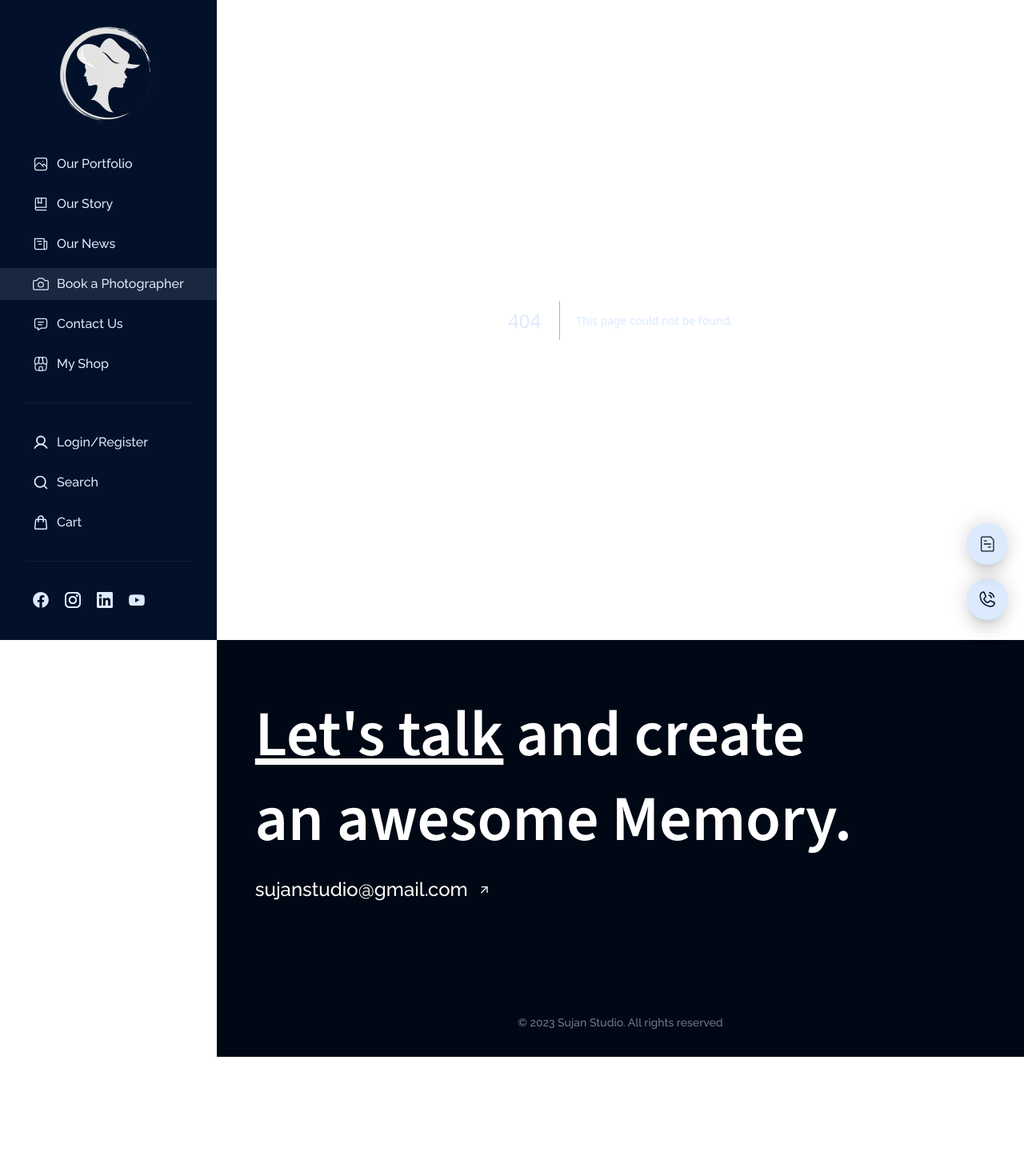
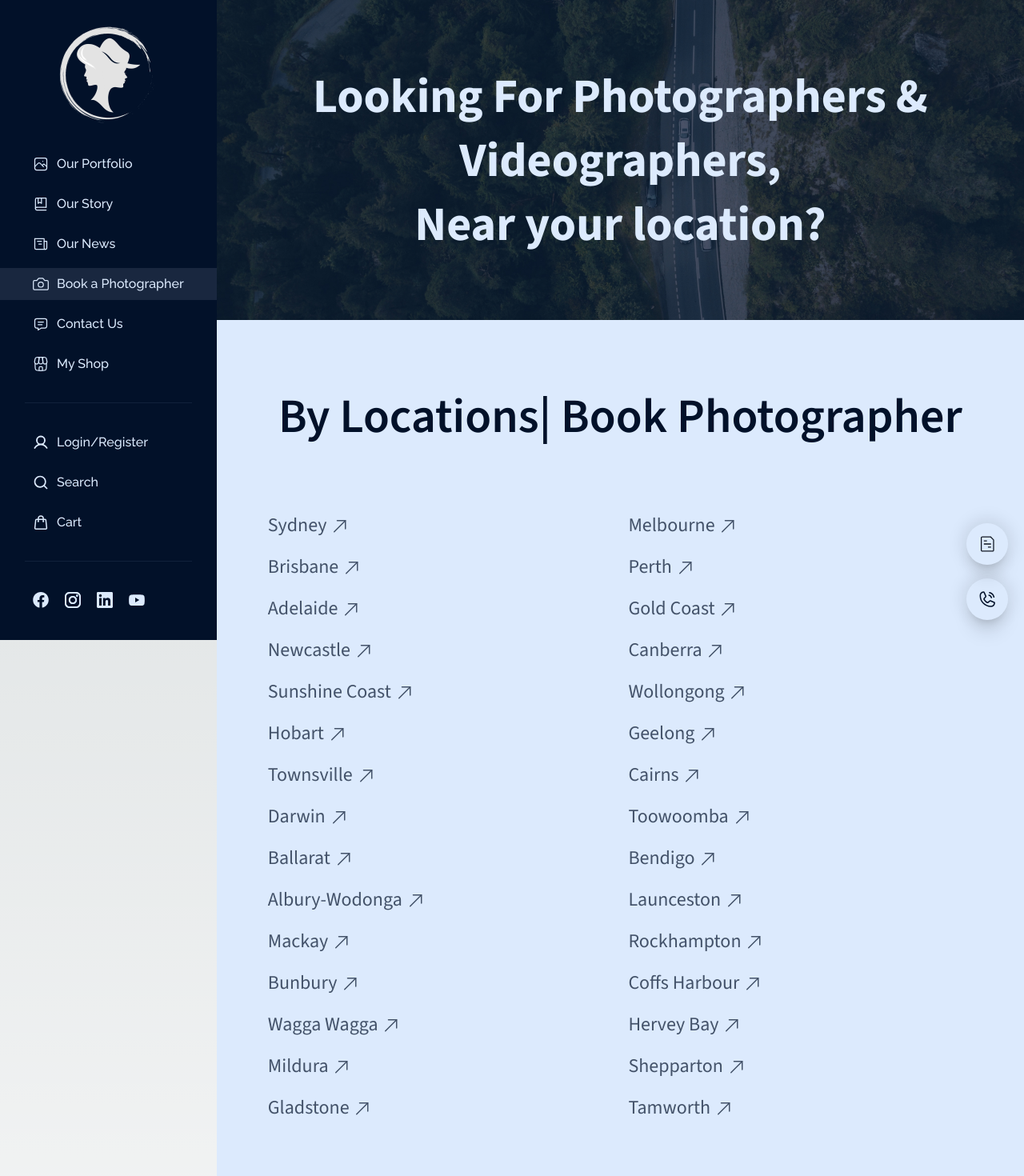
Before and after one commit to vattevaii/sujan-studio, a Next.js app: page /book-photographer in a window 1280 px wide. Before the commit this address had no page. Shown: the top 1470 px of the page at 80% size. Before the commit the page ends 1321 px from the top, so only its background shows below. Built offline with nearby package versions, Linux system fonts and the light colour scheme; what tailwindcss-touch would draw is missing.

Commit message:
feat: location list page

```diff
--- a/src/components/LocationCard.tsx
+++ b/src/components/LocationCard.tsx
@@ -1,3 +1,5 @@
+import Link from "next/link";
+
 export type LocationItem = {
   locationName: string;
   address: string;
@@ -10,7 +12,12 @@
 
   return (
     <div className="flex flex-col items-start gap-4 text-left">
-      <div className="font-semibold text-11xl xl:text-21xl">{locationName}</div>
+      <Link
+        href={"/" + locationName.split(" ").join("-").toLowerCase()}
+        className="font-semibold text-11xl xl:text-21xl hover:underline decoration-2 transition-all"
+      >
+        {locationName}
+      </Link>
       <div className="text-xl xl:text-5xl font-raleway">
         <p>{address}</p>
         <p>
--- /dev/null
+++ b/src/pages/[location]/index.tsx
@@ -0,0 +1,191 @@
+import { LocationItem } from "@/components/LocationCard";
+import { GetStaticPaths, GetStaticProps, InferGetStaticPropsType } from "next";
+import Head from "next/head";
+import Image from "next/image";
+import Link from "next/link";
+import * as React from "react";
+
+interface ILocationPageProps {}
+export const getStaticPaths = (async () => {
+  return {
+    paths: [
+      {
+        params: {
+          location: "south-australia",
+        },
+      }, // See the "paths" section below
+      {
+        params: {
+          location: "victoria",
+        },
+      }, // See the "paths" section below
+      {
+        params: {
+          location: "new-south-wales",
+        },
+      }, // See the "paths" section below
+      {
+        params: {
+          location: "queensland",
+        },
+      }, // See the "paths" section below
+    ],
+    fallback: true, // false or "blocking"
+  };
+}) satisfies GetStaticPaths;
+
+export const getStaticProps = (async (context) => {
+  //   const res = await fetch("https://api.github.com/repos/vercel/next.js");
+  //   const repo = await res.json();
+  const location = context.params?.location as string;
+  if (!location)
+    return {
+      notFound: true,
+    };
+  return {
+    props: {
+      mainLocation: location
+        .split("-")
+        .reduce((p, c) => p + " " + c[0].toUpperCase() + c.slice(1), ""),
+      sublocations: [
+        "Sydney",
+        "Melbourne",
+        "Brisbane",
+        "Perth",
+        "Adelaide",
+        "Gold Coast",
+        "Newcastle",
+        "Canberra",
+        "Sunshine Coast",
+        "Wollongong",
+        "Hobart",
+        "Geelong",
+        "Townsville",
+        "Cairns",
+        "Darwin",
+        "Toowoomba",
+        "Ballarat",
+        "Bendigo",
+        "Albury-Wodonga",
+        "Launceston",
+        "Mackay",
+        "Rockhampton",
+        "Bunbury",
+        "Coffs Harbour",
+        "Wagga Wagga",
+        "Hervey Bay",
+        "Mildura",
+        "Shepparton",
+        "Gladstone",
+        "Tamworth",
+      ],
+      locations: [
+        {
+          locationName: "South Australia",
+          address: "97 Marian Road",
+          city: "Firle, South Australia",
+          postalCode: "5070",
+          phoneNumber: "08-7092-3531",
+        },
+        {
+          locationName: "Victoria",
+          address: "178 Boundary Road",
+          city: "Pasco Vale, Vic",
+          postalCode: "3044",
+          phoneNumber: "08-8427-1817",
+        },
+        {
+          locationName: "New South Wales",
+          address: "5/34-36 Princes Hwy",
+          city: "Kogarah NSW",
+          postalCode: "2217",
+          phoneNumber: "08-8427-1817",
+        },
+        {
+          locationName: "Queensland",
+          address: "195 Days Road",
+          city: "Grange QLD",
+          postalCode: "4051",
+          phoneNumber: "08-8427-1817",
+        },
+      ],
+    },
+  };
+}) satisfies GetStaticProps<{
+  locations: LocationItem[];
+  mainLocation: string;
+  sublocations: string[];
+}>;
+
+const LocationPage: React.FunctionComponent<
+  InferGetStaticPropsType<typeof getStaticProps>
+> = (props) => {
+  const { locations, mainLocation, sublocations } = props;
+  return (
+    <>
+      <Head>
+        <meta
+          name="google-site-verification"
+          content="f_68tqeL-mLzXjKfyyXJpWikq44fXRXbgmcKhvqKj4s"
+        />
+        <title>{mainLocation} | Sujan Studio</title>
+        <meta
+          name="description"
+          content="Discover Sujan Studio, your trusted source for professional photography services in Adelaide, South Australia, and beyond. We serve various locations, including South Australia, Victoria, New South Wales, and Queensland. Contact us today for captivating moments captured."
+        />
+      </Head>
+      <section id="banner" className="relative banner text-center">
+        <Image
+          priority={true}
+          width={100}
+          height={400}
+          className="absolute top-0 -z-[1] w-full h-full object-cover"
+          alt=""
+          src="/jpegs/mainSection.jpg"
+        />
+        <div className="flex flex-col items-center min-h-[50vh] w-full px-[5vw] py-[1vh] lg:px-[100px] lg:py-[10px]">
+          <div className="flex-1 flex flex-col justify-center text-21xl font-source-sans-3 font-bold lg:text-41xl">
+            <h1>
+              <b>
+                Looking For Photographers&nbsp;& Videographers,
+                Near&nbsp;your&nbsp;location?
+              </b>
+            </h1>
+          </div>
+        </div>
+      </section>
+      <section
+        id="locations"
+        className="bg-light-grey text-project-100 px-10 xl:px-16 py-20"
+      >
+        <h2 className="mx-auto w-fit text-21xl lg:text-41xl font-semibold pb-20">
+          By Locations|{mainLocation}
+        </h2>
+        <div className="grid grid-cols-[repeat(auto-fill,minmax(max(300px,calc(100px+13vw)),1fr))] gap-5 text-project-200 text-5xl">
+          {sublocations.map((loc) => (
+            <Link href={"/"} className="hover:underline">
+              {loc}{" "}
+              <svg
+                className="w-4 h-4 lg:w-6 lg:h-6 inline"
+                viewBox="0 0 24 24"
+                fill="none"
+                xmlns="http://www.w3.org/2000/svg"
+              >
+                <path
+                  d="M4.7486 19.4999C4.93859 19.4999 5.12859 19.4299 5.27859 19.2799L19.2786 5.27994C19.5686 4.98994 19.5686 4.50994 19.2786 4.21994C18.9886 3.92994 18.5086 3.92994 18.2186 4.21994L4.2186 18.2199C3.9286 18.5099 3.9286 18.9899 4.2186 19.2799C4.3686 19.4299 4.5586 19.4999 4.7486 19.4999Z"
+                  fill="#435269"
+                />
+                <path
+                  d="M18.75 15.77C19.16 15.77 19.5 15.43 19.5 15.02V4.75C19.5 4.34 19.16 4 18.75 4H8.48C8.07 4 7.73 4.34 7.73 4.75C7.73 5.16 8.07 5.5 8.48 5.5H18V15.02C18 15.43 18.34 15.77 18.75 15.77Z"
+                  fill="#435269"
+                />
+              </svg>{" "}
+            </Link>
+          ))}
+        </div>
+      </section>
+    </>
+  );
+};
+
+export default LocationPage;
```
